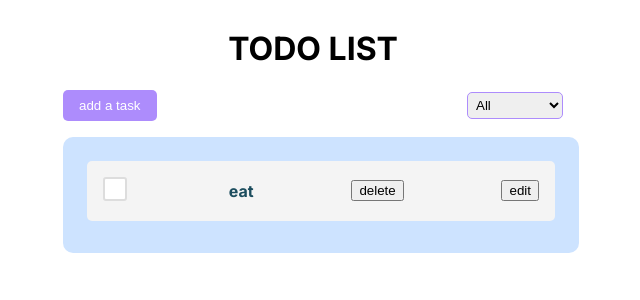
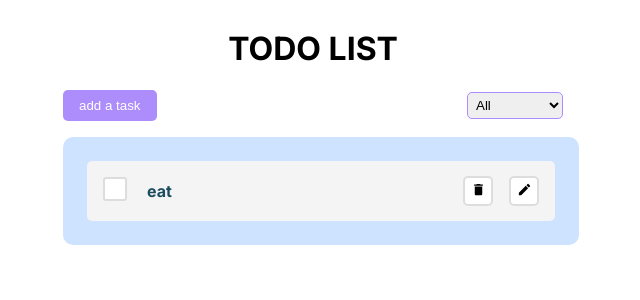
Before and after one commit to wx-it/reactjs-to-do-app, a React (Create React App) app: page / in a window 1280 px wide. Shown: the top 300 px of the page, without its empty margins (327-967 px from the left). Built offline with nearby package versions, Linux system fonts and the light colour scheme.

Commit message:
delete and edit button styling done

```diff
--- a/src/App.js
+++ b/src/App.js
@@ -7,7 +7,7 @@ import {
   useSpringRef,
   useChain
 } from "react-spring";
-
+import { MdDelete, MdCreate } from "react-icons/md";
 
 function App() {
 
@@ -125,7 +125,8 @@ return (
         <div className="all-tasks">
           {tasks.map(task=> (
             <div className="task" key={nanoid()}>
-              <label>
+             <div>
+             <label>
                 <input type="checkbox" onChange={checkBtn} />
                 <animated.svg
                 style={checkboxAnimationStyle}
@@ -149,8 +150,11 @@ return (
               </animated.svg>
               </label>
               <p style={underline} >{task.task}</p>
-              <button>delete</button>
-              <button>edit</button>
+             </div>
+              <div>
+              <button> <MdDelete/> </button>
+              <button> <MdCreate/> </button>
+              </div>
             </div>
           ))}
         </div>
--- a/src/index.css
+++ b/src/index.css
@@ -41,10 +41,31 @@ main{
 .all-tasks{
   background-color: rgb(205, 227, 255);
   width: 100%;
-  height: 100px;
   border-radius: 10px;
   margin-top: 1rem;
   padding: .5rem ;
+}
+
+.all-tasks div{
+  display: flex;
+  align-items: center;
+  justify-content: space-between;
+  gap: 1rem;
+}
+
+.all-tasks button{
+  font-size: 15px;
+  background-color: white;
+  height: 30px;
+  width: 30px;
+  border: 2px #ddd solid;
+  border-radius: 5px;
+  cursor: pointer;
+  transition: all 0.5s ease;
+}
+
+.all-tasks button:hover{
+  background-color: #ddd;
 }
 
 .task{
@@ -52,7 +73,6 @@ main{
   align-items: center;
   justify-content: space-between;
   background: #f4f4f4;
-  cursor: pointer;
   margin: 1rem;
   padding: 0.25rem 1rem;
   border-radius: 5px;
```
